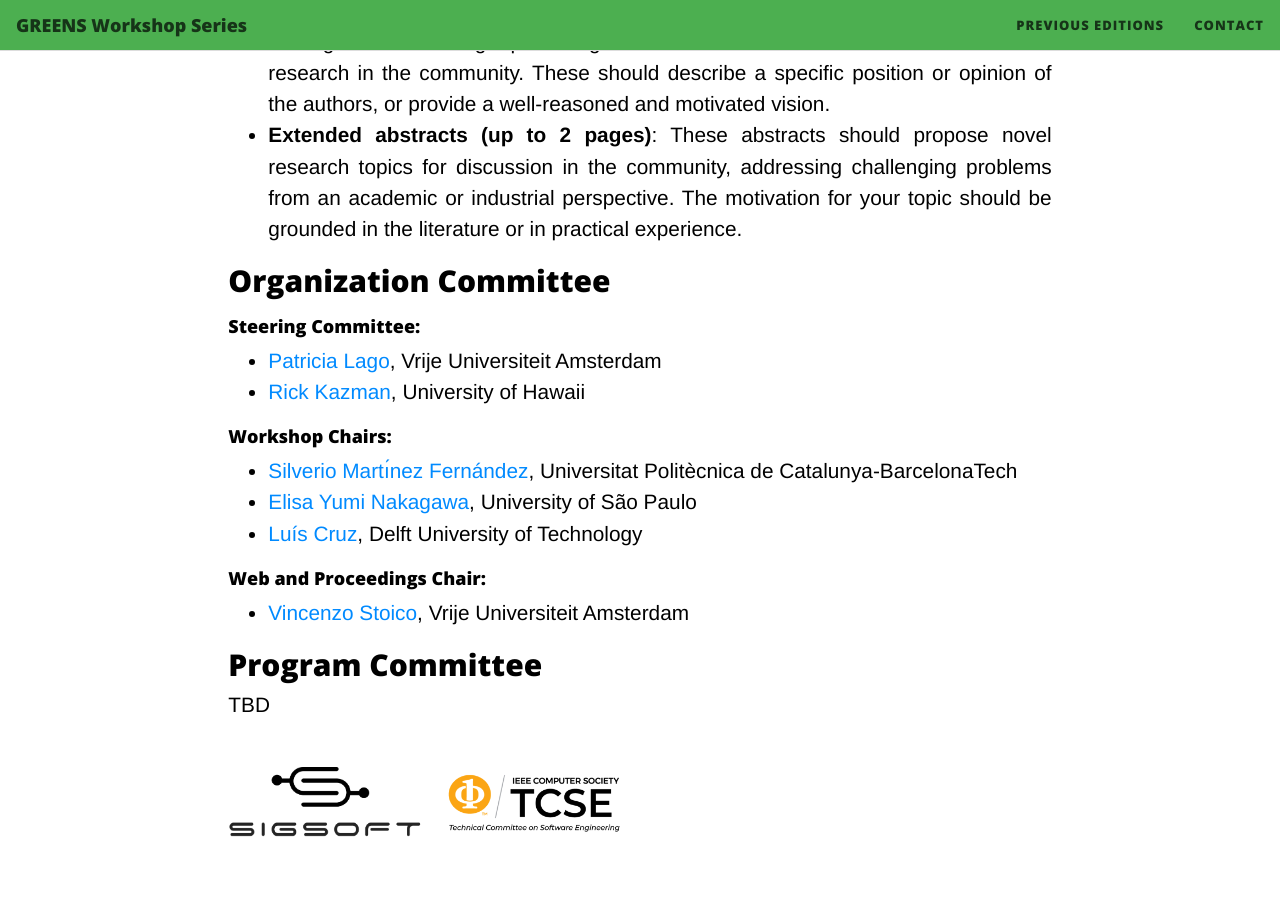
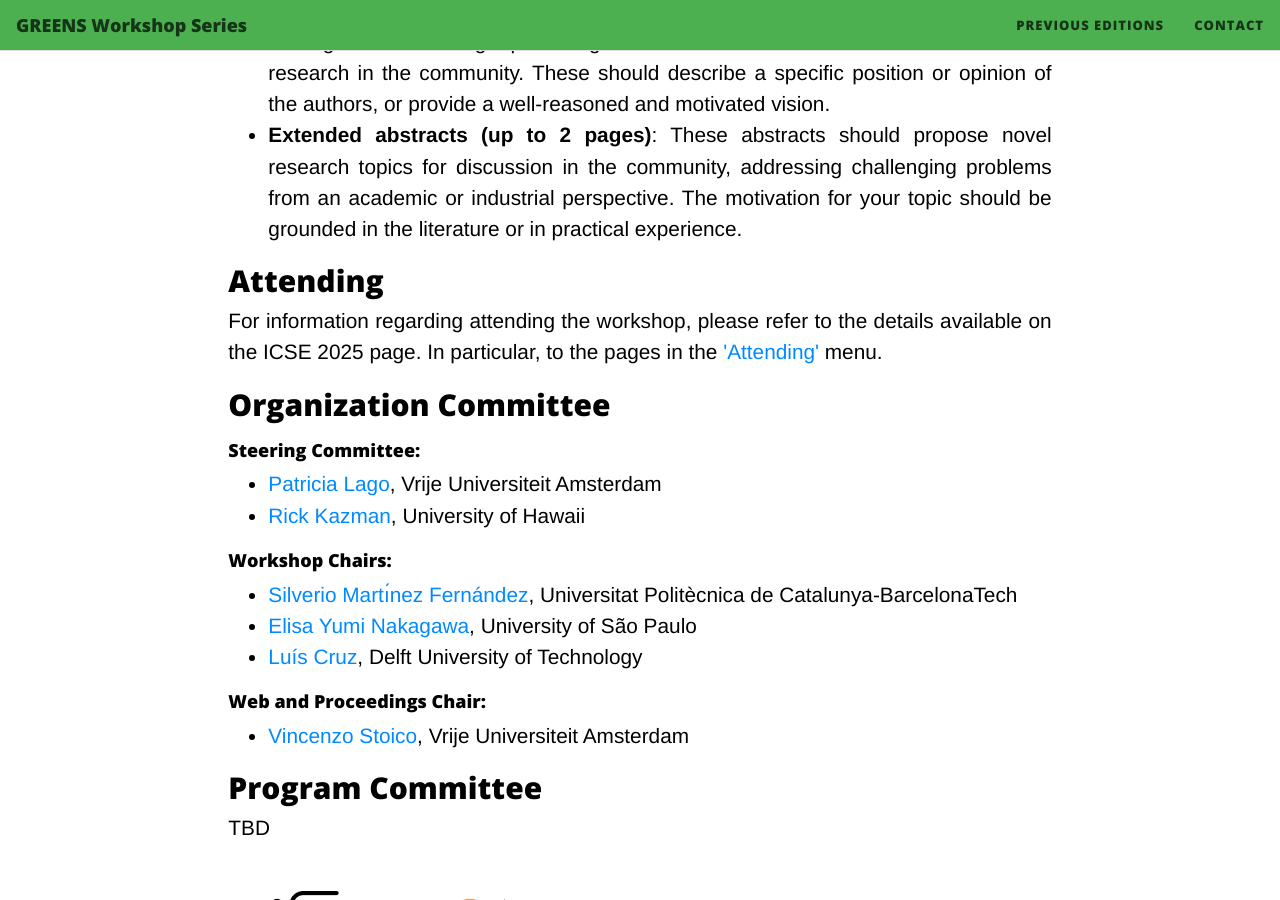
Before and after one commit to greensworkshop/greensworkshop.github.io, a Jekyll site: the page built from index.html, in a window 1280 px wide and 900 px high, scrolled down 2676 px. Built offline with Jekyll 4.4.1, drawn with Linux system fonts in a browser that asks for light colours; nearby versions of some CDN libraries; the list of posts is cut into pages by our own code.

Commit message:
adding attending information

```diff
--- a/index.html
+++ b/index.html
@@ -99,6 +99,10 @@ the following topics related to sustainable software systems and green software
   <!-- All papers are to be submitted electronically via the <a href="https://easychair.org/my/conference?conf=greens2024">EasyChair</a> submission system by the submission deadline and must not have been published before or be submitted for review elsewhere while under consideration at GREENS. Papers must follow the <a href="https://www.ieee.org/conferences/publishing/templates.html">IEEE Computer Science proceedings format</a>, but will use a single blind submission process. All papers will be reviewed on the basis of technical quality, relevance, significance, and clarity by the program committee members. The workshop proceedings will be published in ICSA 2024 Companion proceedings and appear in IEEE Xplore Digital Library. -->
 </p>
 
+<h2 id="Attending">Attending</h2>
+For information regarding attending the workshop, please refer to the details available on the ICSE 2025 page. In particular, to the pages in the <a href="https://conf.researchr.org/venue/icse-2025/icse-2025-venue">'Attending'</a> menu.
+
+
 <h2 id="organizing-committee">Organization Committee</h2>
 <h4 id="steering-committee">Steering Committee:</h4>
 <ul>
```
Also changed, not shown: 1 other file.
